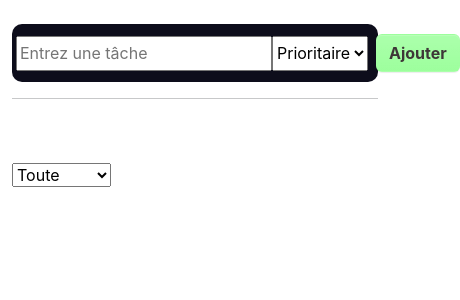
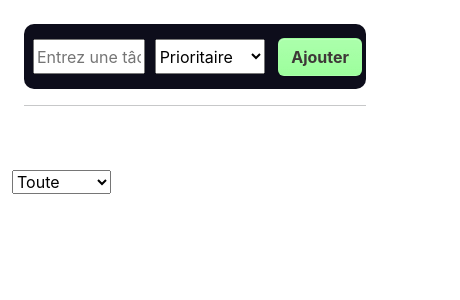
Before and after one commit to MamadouCly/Liste-de-tache, a React (Vite) app: page / in a window 390 px wide. Shown: the top 300 px of the page, 460 px wide, since content can reach past the window. Built offline with nearby package versions, Linux system fonts and the light colour scheme.

Commit message:
Correction de l'affichage du header pourqu'il soit responsive

```diff
--- a/package.json
+++ b/package.json
@@ -1,7 +1,7 @@
 {
   "name": "todoapp",
   "private": true,
-  "version": "1.0.0",
+  "version": "1.0.1",
   "type": "module",
   "scripts": {
     "dev": "vite",
--- a/src/assets/styles/_general.scss
+++ b/src/assets/styles/_general.scss
@@ -8,6 +8,8 @@
 
     input, select {
         height: 35px;
+        width: 40%;
+        margin: 5px;
     }
     button {
         background-color: rgb(157, 255, 157);
--- a/src/components/Header.jsx
+++ b/src/components/Header.jsx
@@ -5,8 +5,10 @@ export default function Header() {
   const { addTask, input, etat, handleChange, handleChangePriority } = useContext(ContextTask);
 
   return (
-    <>
-      <div className="mt-4 header">
+    <div className="container">
+      <div className="row">
+        <div className="col-12">
+          <div className="mt-4 header">
       <input
         type="text"
         placeholder="Entrez une tâche"
@@ -24,6 +26,8 @@ export default function Header() {
       </button>
     </div>
     <hr />
-    </>
+        </div>
+      </div>
+    </div>
   );
 }
```
Also changed, not shown: 1 other file (tests, documents, lock files or other folders).
